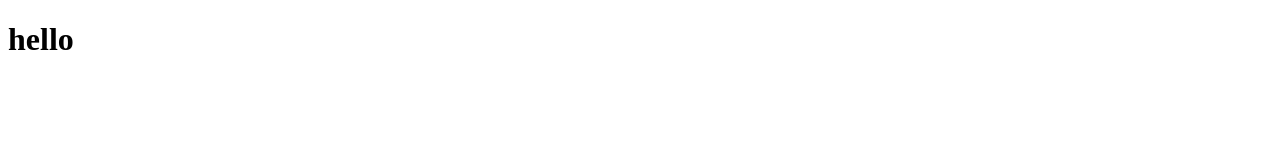
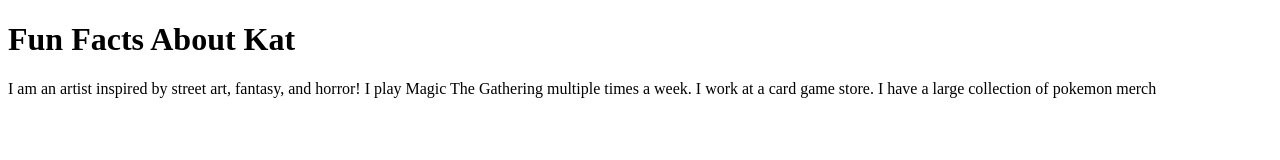
Before and after one commit to Kerrickson/cohort-web-52-demo, a plain HTML site: page index.html in a window 1280 px wide. Drawn offline with Linux system fonts and the light colour scheme.

Commit message:
Added index.html

```diff
--- a/index.html
+++ b/index.html
@@ -2,11 +2,26 @@
 <html lang="en">
 <head>
     <meta charset="UTF-8">
-    <title>Title</title>
+    <title>All About Kat</title>
 </head>
 <body>
 <h1>
-hello
+Fun Facts About Kat
 </h1>
+<p1>
+    I am an artist inspired by street art, fantasy, and horror!
+</p1>
+
+<p2>
+    I play Magic The Gathering multiple times a week.
+</p2>
+
+<p3>
+    I work at a card game store.
+</p3>
+
+<p4>
+    I have a large collection of pokemon merch
+</p4>
 </body>
 </html>
```
